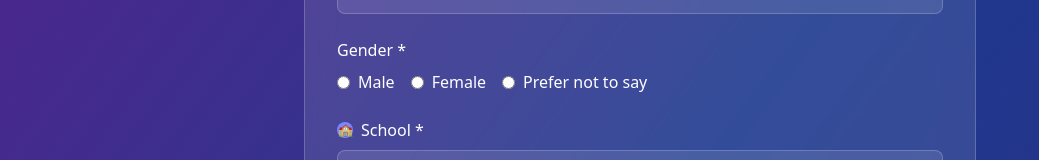
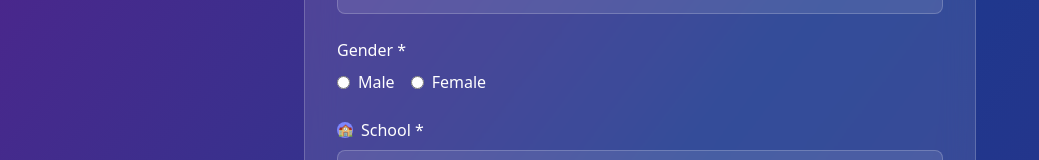
Before and after one commit to YAFFMN/OVAC, a React (Vite) app: page /bootcamp-registration in a window 1280 px wide. Shown: the part 613-773 px from the top of the page, without its empty margins (0-1039 px from the left). Built offline with nearby package versions, Linux system fonts and the light colour scheme.

Commit message:
Update BootcampRegistration.jsx

```diff
--- a/src/Pages/BootcampRegistration.jsx
+++ b/src/Pages/BootcampRegistration.jsx
@@ -288,7 +288,7 @@ const RegistrationForm = () => {
             <div>
               <label className="text-white font-medium mb-2 block">Gender *</label>
               <div className="flex gap-4">
-                {['Male', 'Female', 'Prefer not to say'].map((gender) => (
+                {['Male', 'Female'].map((gender) => (
                   <label key={gender} className="flex items-center gap-2 text-white cursor-pointer">
                     <input
                       type="radio"
```
